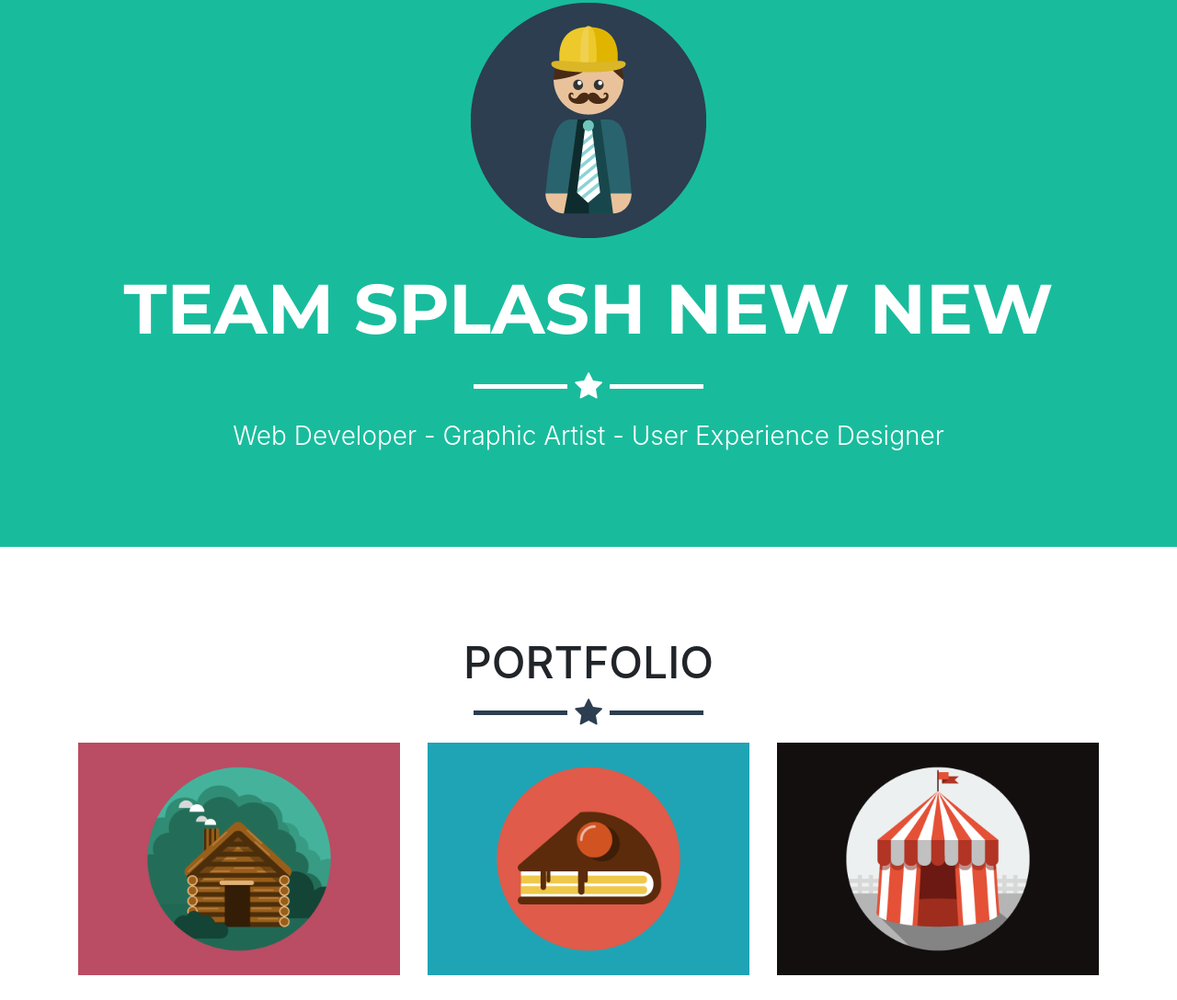
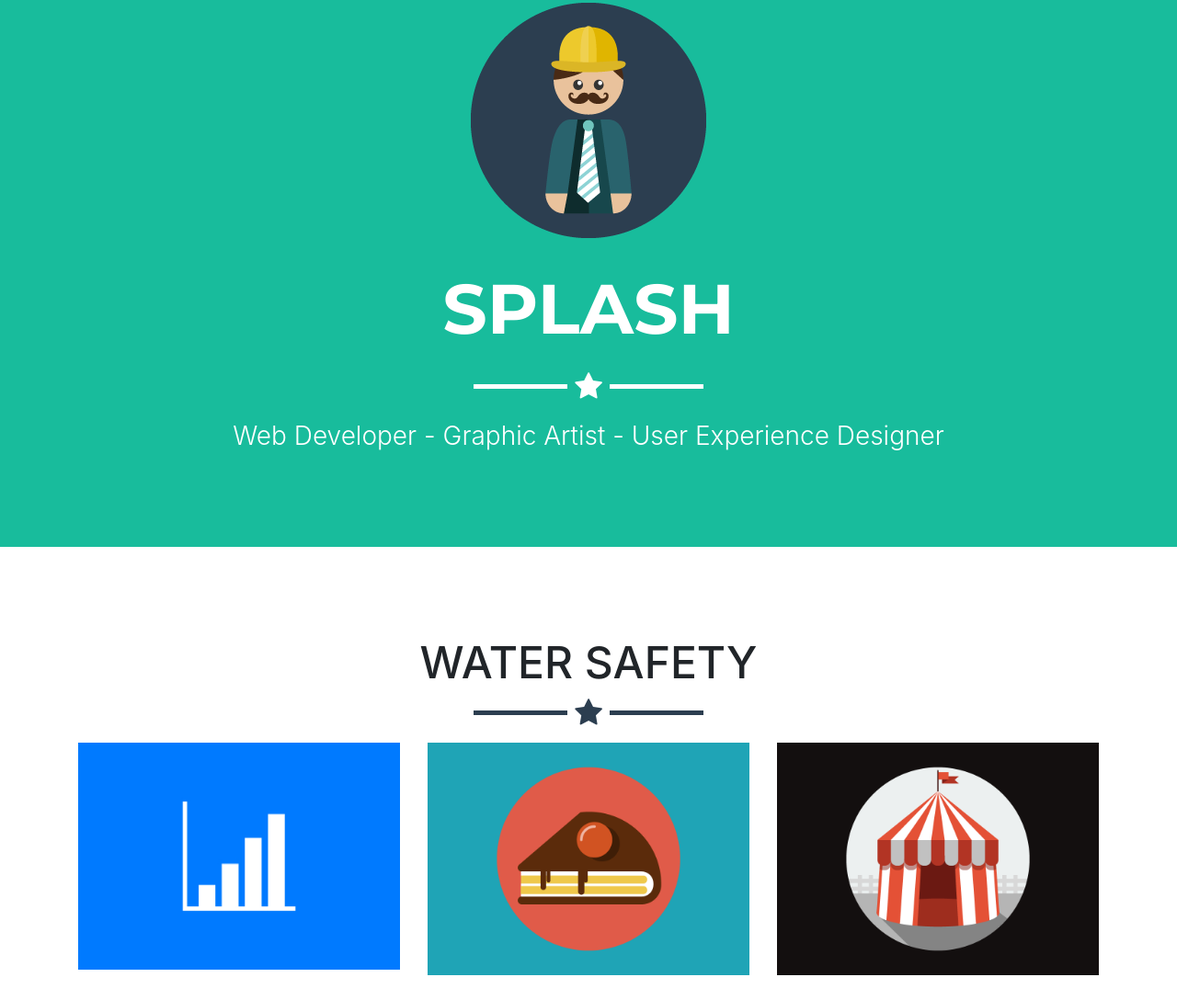
Before and after one commit to mudassirsahto/riversafe, a website with bundled scripts: page startbootstrap-freelancer-gh-pages/index.html in a window 1280 px wide. Shown: the part 197-1285 px from the top of the page at 92% size. Built offline with nearby package versions, Linux system fonts and the light colour scheme.

Commit message:
iteration 1, User story 1

```diff
--- a/startbootstrap-freelancer-gh-pages/index.html
+++ b/startbootstrap-freelancer-gh-pages/index.html
@@ -52,7 +52,7 @@
       <div class="container">
         <img class="img-fluid" src="img/profile.png" alt="">
         <div class="intro-text">
-          <span class="name">Team SPLASH new new</span>
+          <span class="name">SPLASH</span>
           <hr class="star-light">
           <span class="skills">Web Developer - Graphic Artist - User Experience Designer</span>
         </div>
@@ -62,7 +62,7 @@
     <!-- Portfolio Grid Section -->
     <section id="portfolio">
       <div class="container">
-        <h2 class="text-center">Portfolio</h2>
+        <h2 class="text-center">Water Safety</h2>
         <hr class="star-primary">
         <div class="row">
           <div class="col-sm-4 portfolio-item">
@@ -72,7 +72,7 @@
                   <i class="fa fa-search-plus fa-3x"></i>
                 </div>
               </div>
-              <img class="img-fluid" src="img/portfolio/cabin.png" alt="">
+              <img class="img-fluid" src="img/portfolio/statLogo.jpg" alt="">
             </div>
           </div>
           <div class="col-sm-4 portfolio-item">
@@ -279,9 +279,9 @@
             <div class="row">
               <div class="col-lg-8 mx-auto">
                 <div class="modal-body">
-                  <h2>Project Title</h2>
+                  <h2>Drowning Statistics</h2>
                   <hr class="star-primary">
-                  <img class="img-fluid img-centered" src="img/portfolio/cabin.png" alt="">
+                  <img class="img-fluid img-centered" src="img/portfolio/stats.png" alt="">
                   <p>Use this area of the page to describe your project. The icon above is part of a free icon set by
                     <a href="https://sellfy.com/p/8Q9P/jV3VZ/">Flat Icons</a>. On their website, you can download their free set with 16 icons, or you can purchase the entire set with 146 icons for only $12!</p>
                   <ul class="list-inline item-details">
```
Also changed, not shown: startbootstrap-freelancer-gh-pages/img/portfolio/statLogo.jpg (added), startbootstrap-freelancer-gh-pages/img/portfolio/stats.PNG (added).
